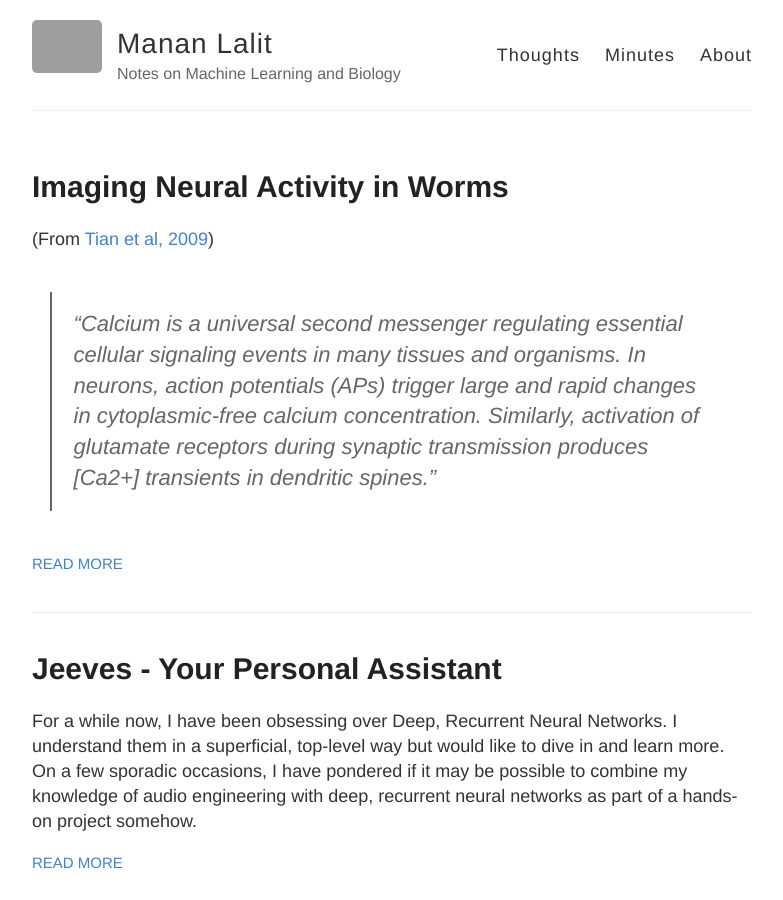
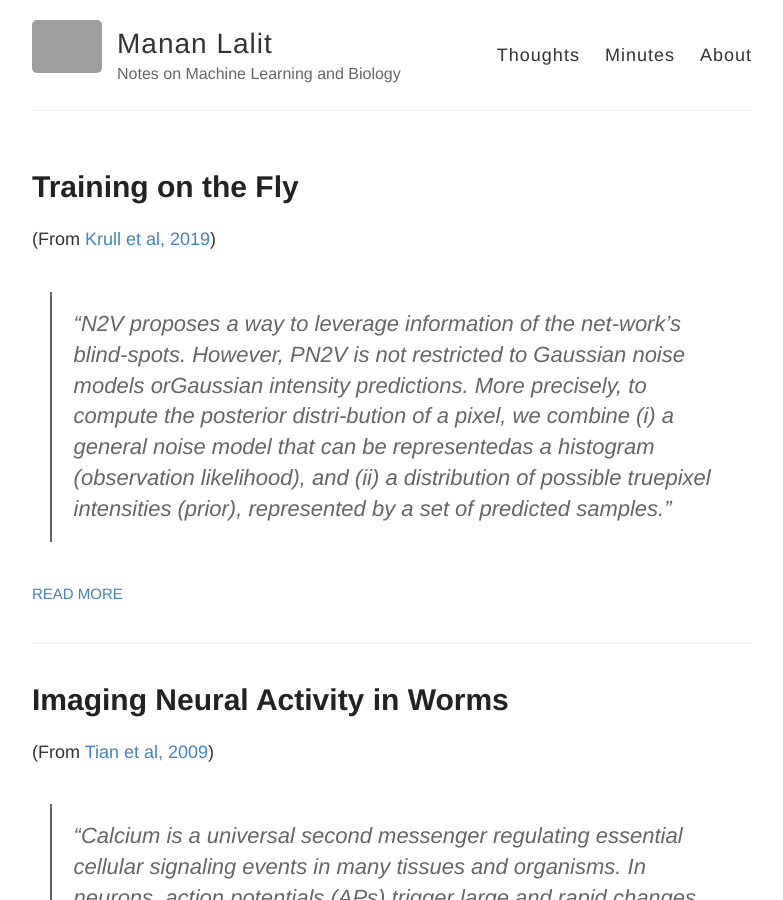
Before and after one commit to malaalam/minuteskeeper, a Jekyll site: the page built from index.html, in a window 1280 px wide and 900 px high. Shown: the whole window, without its empty margins (248-1031 px from the left). Built offline with Jekyll 4.4.1, drawn with Linux system fonts in a browser that asks for light colours; grey boxes are pictures that could not be loaded.

Commit message:
Added new post

```diff
--- a/_posts/2019-08-03-03_August-2019.md
+++ b/_posts/2019-08-03-03_August-2019.md
@@ -44,8 +44,11 @@ RandomAccessibleInterval<UnsignedShortType> rai = Views.interval(Views.raster(tr
 
 ## Step Two
 
-Since denoising techniques such as CARE require pixel-wise correct registration, next I employ **simpleITK** to obtain the highest mutual information between the two images. An example notebook is available [here](https://github.com/malaalam/MonitorCalciumSignals/blob/master/01_Notebooks/03Aug2019/60_Registration_Introduction.ipynb).
+Since denoising techniques such as CARE require pixel-wise correct registration, next I employ **simpleITK** to obtain the highest mutual information between the two images of interest. An example notebook is available [here](https://github.com/malaalam/MonitorCalciumSignals/blob/master/01_Notebooks/03Aug2019/60_Registration_Introduction.ipynb).
+
 
 ## Step Three
 
 ### CARE
+
+We noticed that the slices in the middle of each volumetric stack (i.e. z = 30 to 40) are blurry in images acquired from both the cameras. We exclude those and also the ones on the extremities of each stack (z = 1 to 5 and z = 65 to 70), for training.
--- /dev/null
+++ b/_posts/2019-08-04-04_August-2019.md
@@ -0,0 +1,11 @@
+---
+layout: post
+title: Training on the Fly
+categories: Computer Vision
+tags:
+mathjax: true
+comments: true
+---
+
+(From [Krull et al, 2019](https://arxiv.org/pdf/1906.00651.pdf))
+> "N2V proposes a way to leverage information of the net-work’s blind-spots. However, PN2V is not restricted to Gaussian noise models orGaussian intensity predictions. More precisely, to compute the posterior distri-bution of a pixel, we combine (i) a general noise model that can be representedas a histogram (observation likelihood), and (ii) a distribution of possible truepixel intensities (prior), represented by a set of predicted samples."
```
